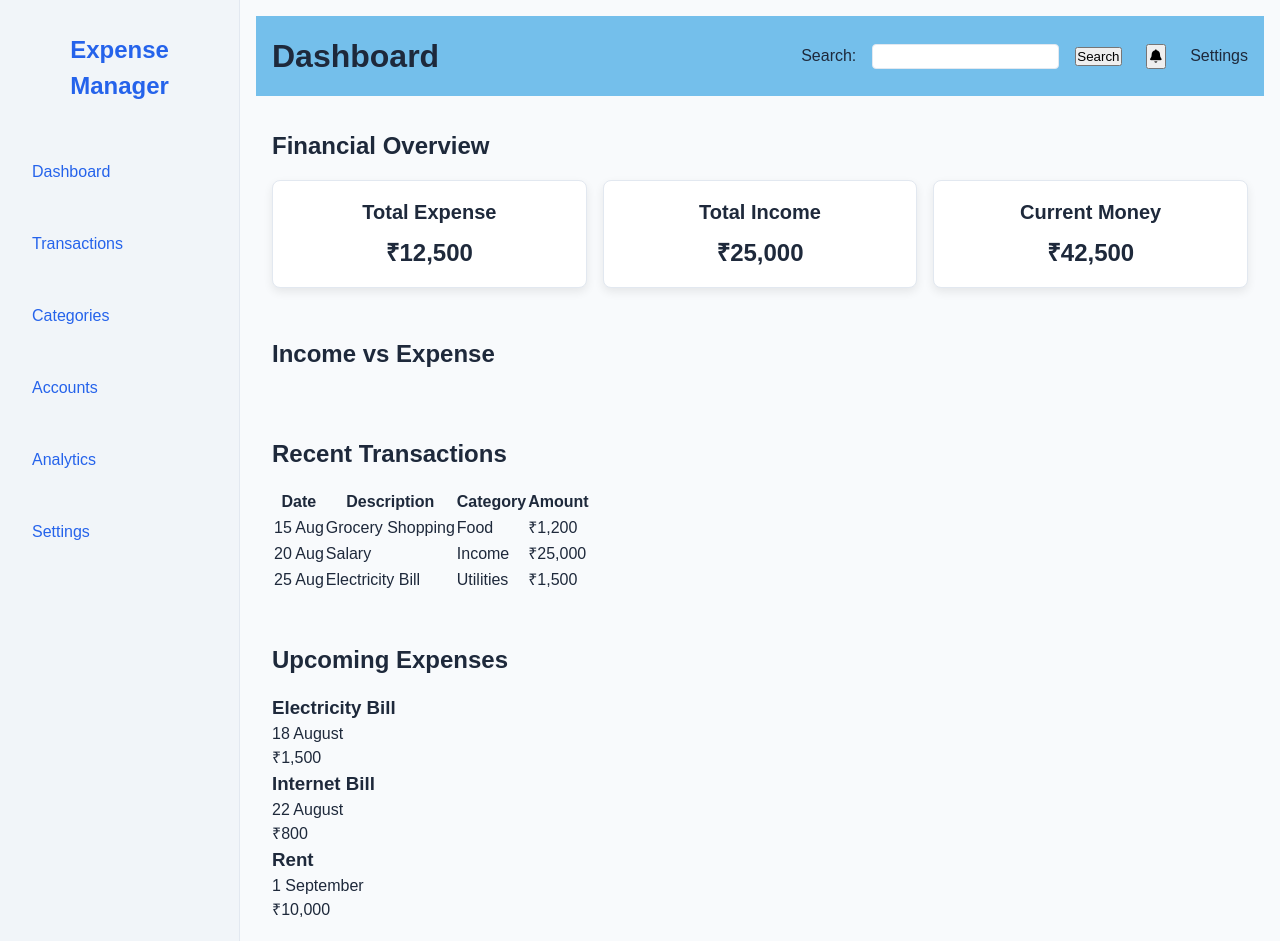
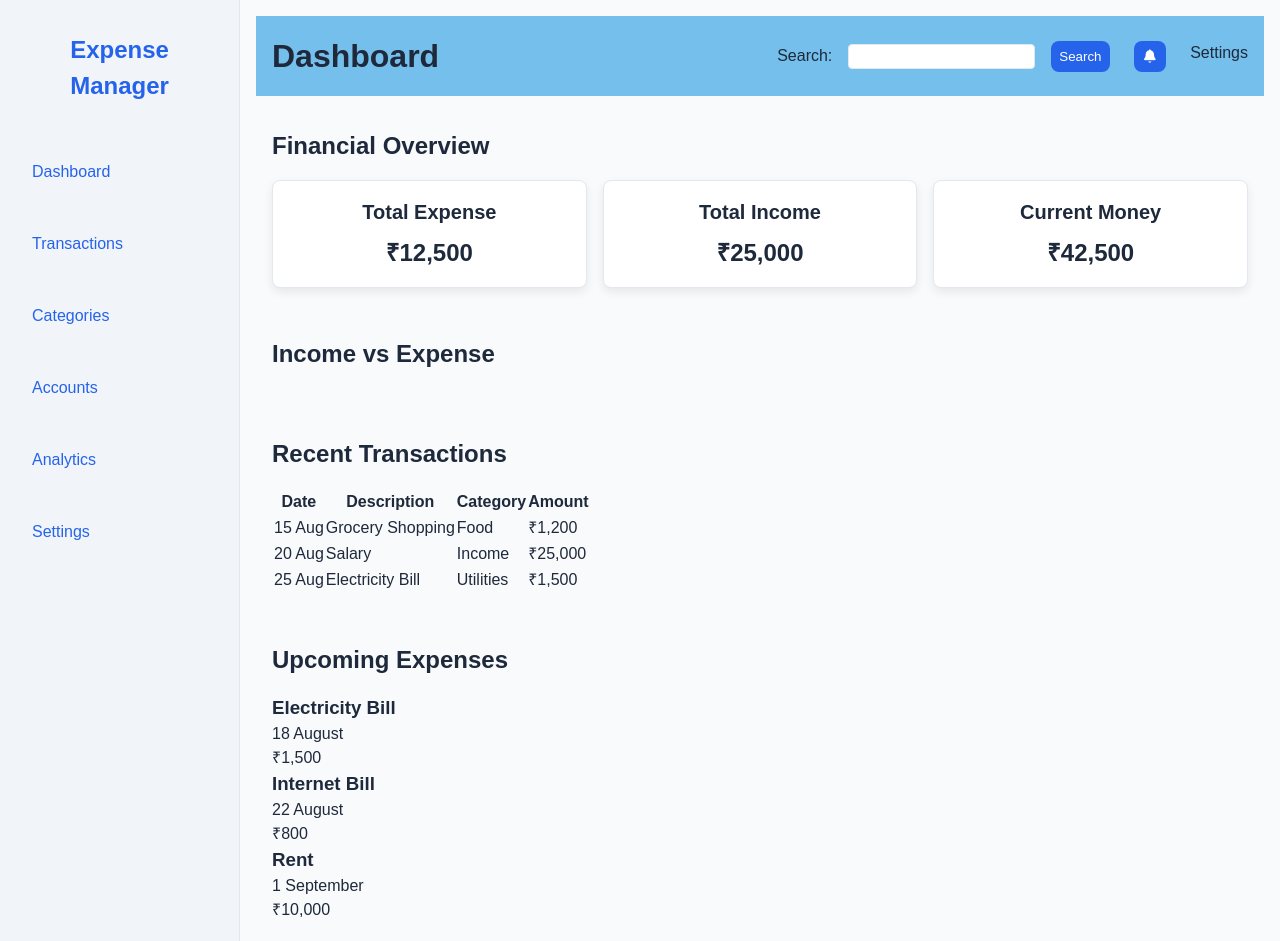
Before and after one commit to Sid8290/expense-manager, a plain HTML site: page frontend/index.html in a window 1280 px wide. Shown: the top 941 px of the page. Drawn offline with Linux system fonts and the light colour scheme.

Commit message:
Minor changes to button

```diff
--- a/frontend/css/style.css
+++ b/frontend/css/style.css
@@ -231,3 +231,23 @@ section h2 {
 
   box-shadow: var(--shadow-hover);
 }
+
+/* Buttons */
+
+button {
+  padding: var(--spacing-small);
+
+  border: none;
+  border-radius: var(--radius-medium);
+
+  background-color: var(--primary);
+  color: white;
+
+  cursor: pointer;
+
+  transition: background-color 0.3s;
+}
+
+button:hover {
+  background-color: var(--primary-hover);
+}
```
